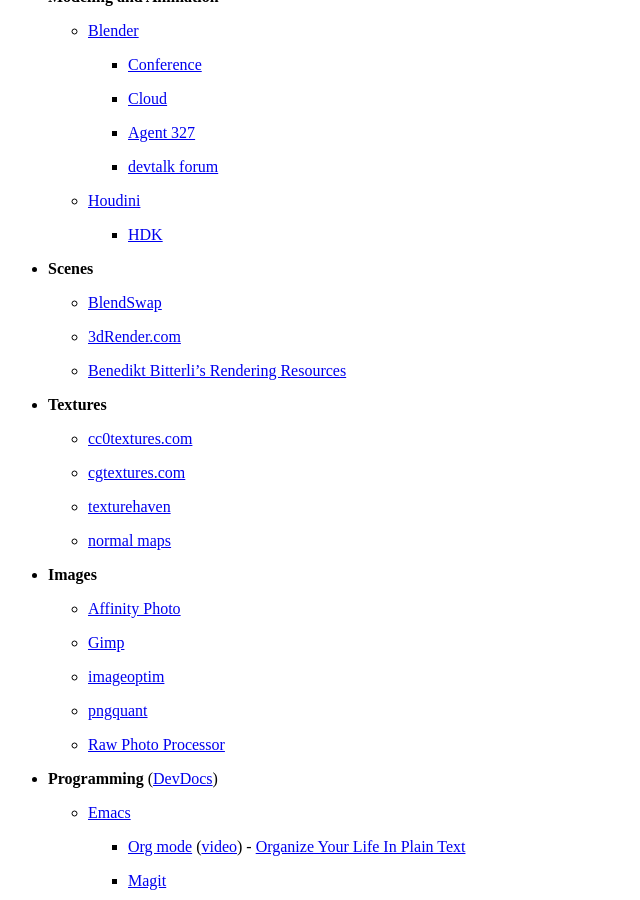
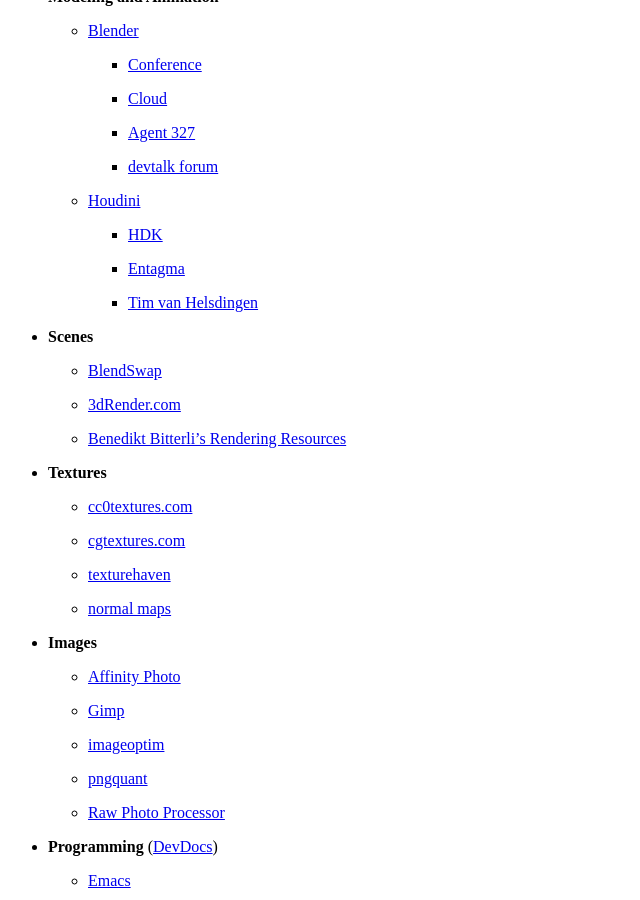
Before and after one commit to wahn/jan_walter_org, a Jekyll site: the page built from links/index.md, in a window 1280 px wide and 900 px high, scrolled down 3321 px. Shown: the whole window, without its empty margins (0-640 px from the left). Built offline with Jekyll 4.4.1, drawn with Linux system fonts in a browser that asks for light colours; Markdown is read by kramdown in place of the engine named in the settings; some of the changed text lies outside the part shown.

Commit message:
Add links to Houdini tutorials and CCCs baseband info.

```diff
--- a/links/index.md
+++ b/links/index.md
@@ -221,6 +221,10 @@
     - [Houdini](https://www.sidefx.com)
 
         + [HDK](https://www.sidefx.com/docs/hdk15.0)
+
+        + [Entagma](https://entagma.com/)
+
+        + [Tim van Helsdingen](https://timvanhelsdingen.com/howdini101-master-the-fundamentals/)
 
 * __Scenes__
 
```
Also changed, not shown: other parts of links/index.md (+1 -1 lines).
